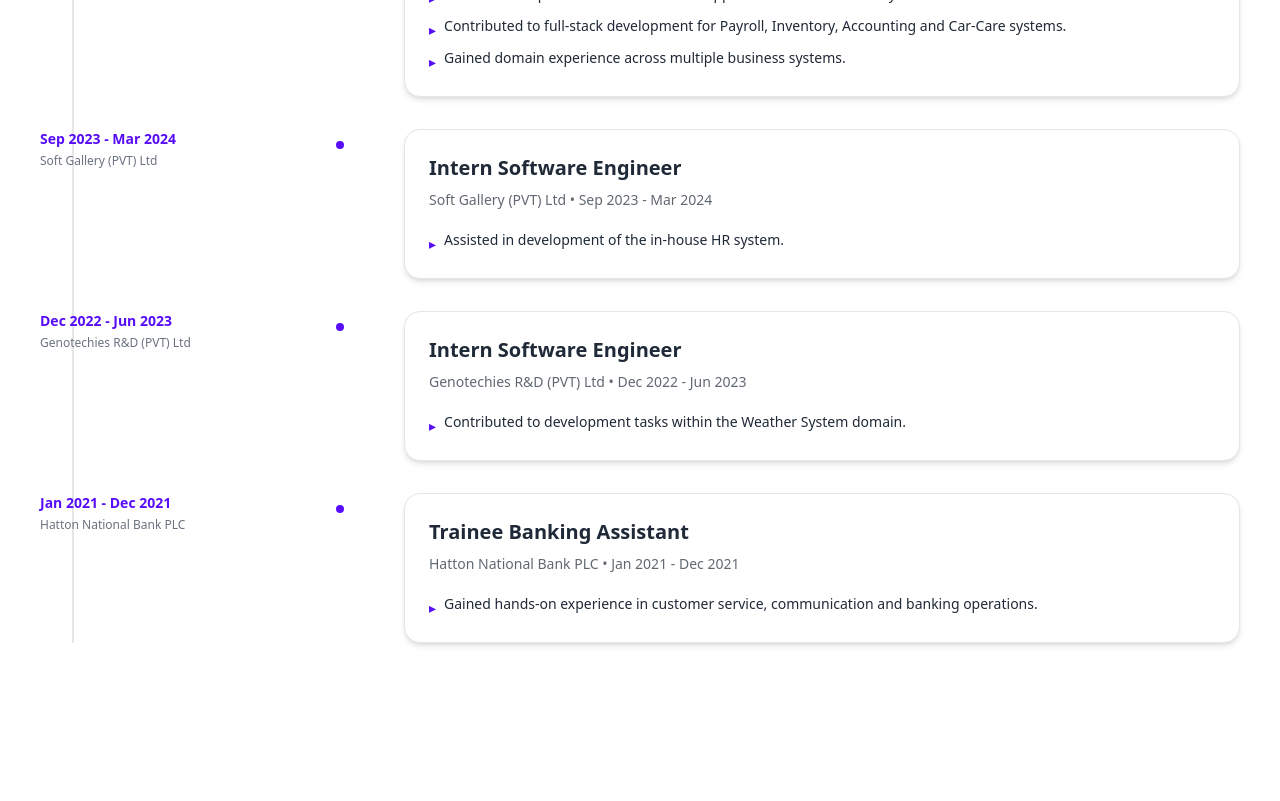
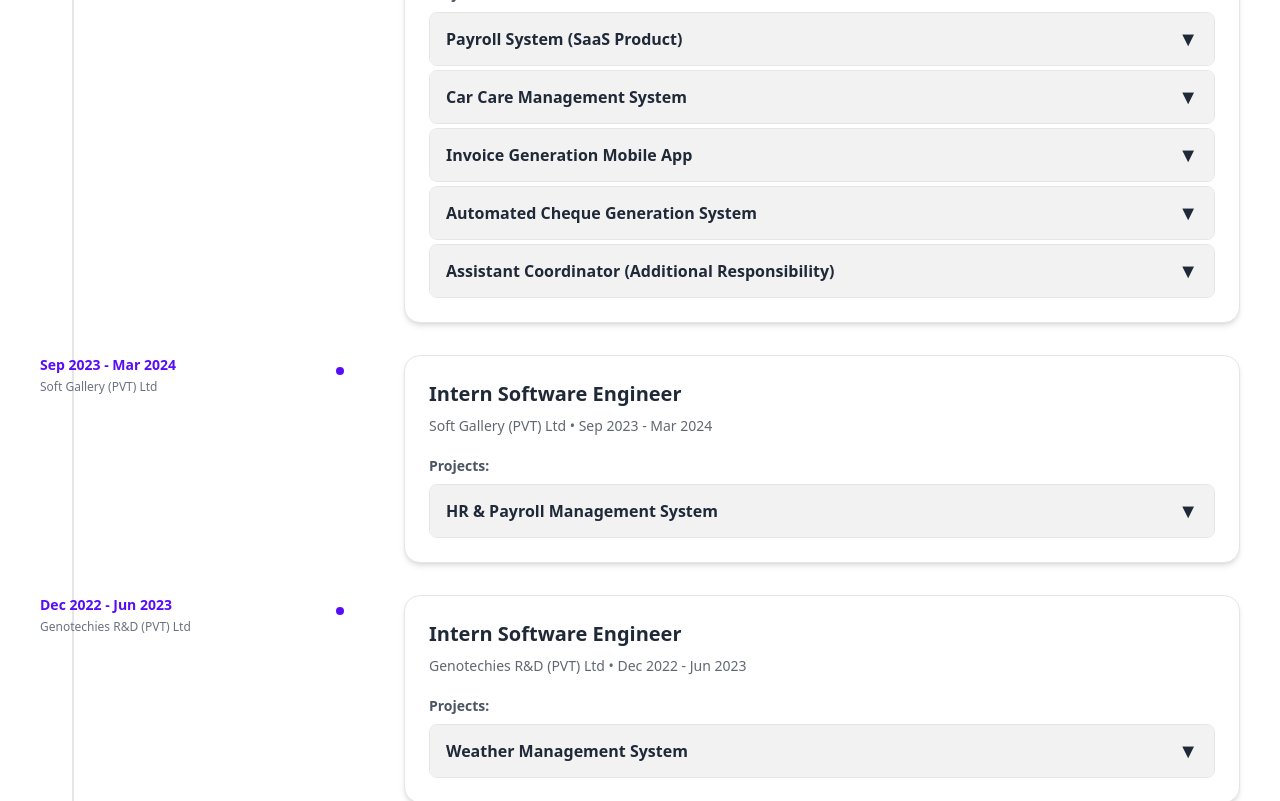
Before and after one commit to Amaya-2001/My-Portfolio, a React (Create React App) app: page / in a window 1280 px wide. Shown: the part 2260-3061 px from the top of the page. Built offline with nearby package versions, Linux system fonts and the light colour scheme.

Commit message:
add indetail experience section

```diff
--- a/src/data/profile.js
+++ b/src/data/profile.js
@@ -74,6 +74,59 @@
             "MUI",
             "Tailwind CSS",
         ],
+        projects: [
+            {
+                name: "Payroll System (SaaS Product)",
+                role: "Full Stack Developer",
+                description: [
+                    "Worked as a Full Stack Developer on the company's Payroll Management SaaS platform",
+                    "Developed and maintained features using React.js, ASP.NET Core, and MS SQL Server",
+                    "Implemented new features and customer-specific enhancements based on client requirements",
+                    "Debugged and resolved application issues to ensure system stability and performance",
+                    "Participated in code reviews with senior engineers to maintain code quality and follow best practices"
+                ],
+                technologies: ["React.js", "ASP.NET Core", "MS SQL Server", "Dapper"]
+            },
+            {
+                name: "Car Care Management System",
+                role: "Full Stack Developer",
+                description: [
+                    "Contributed to the maintenance and enhancement phase of the system for multiple customers",
+                    "Implemented customer-requested updates and improvements",
+                    "Gained domain knowledge in service station operations and inventory management processes"
+                ],
+                technologies: ["React.js", "ASP.NET Core", "MS SQL Server"]
+            },
+            {
+                name: "Invoice Generation Mobile App",
+                role: "Mobile Developer",
+                description: [
+                    "Developed a mobile trading and invoice generation application using React Native",
+                    "Integrated backend APIs built with ASP.NET Core",
+                    "Enabled businesses to generate and manage invoices directly through mobile devices"
+                ],
+                technologies: ["React Native", "ASP.NET Core"]
+            },
+            {
+                name: "Automated Cheque Generation System",
+                role: "Full Stack Developer",
+                description: [
+                    "Developed a web-based cheque generation system using React.js and ASP.NET Core",
+                    "Designed reusable modules allowing organizations to generate bank cheques with customizable formats"
+                ],
+                technologies: ["React.js", "ASP.NET Core"]
+            },
+            {
+                name: "Assistant Coordinator (Additional Responsibility)",
+                role: "Assistant Coordinator",
+                description: [
+                    "Conducted product demonstrations for potential clients",
+                    "Assisted project managers with sprint planning activities",
+                    "Coordinated and organized client meetings and internal team meetings"
+                ],
+                technologies: []
+            }
+        ]
     },
     {
         role: "Intern Software Engineer",
@@ -81,6 +134,21 @@
         period: "Sep 2023 - Mar 2024",
         description: ["Assisted in development of the in-house HR system."],
         technologies: ["C#", ".NET Framework", "jQuery", "JavaScript", "MS SQL"],
+        projects: [
+            {
+                name: "HR & Payroll Management System",
+                role: "Intern Software Engineer",
+                description: [
+                    "Contributed to the development of the company's HR and Payroll Management System under the guidance of senior developers",
+                    "Worked within an Agile development environment, collaborating with the development team on ongoing tasks and improvements",
+                    "Learned and followed GitHub workflow practices, including version control, branching, and pull requests",
+                    "Assisted with Azure deployment activities for the application",
+                    "Collaborated with the QA team to identify and fix bugs, improving system stability",
+                    "Participated in system language localization, translating parts of the system to support Arabic-speaking users in deployed regions"
+                ],
+                technologies: ["C#", ".NET Framework", "jQuery", "JavaScript", "MS SQL", "Azure", "GitHub"]
+            }
+        ]
     },
     {
         role: "Intern Software Engineer",
@@ -88,6 +156,21 @@
         period: "Dec 2022 - Jun 2023",
         description: ["Contributed to development tasks within the Weather System domain."],
         technologies: ["React", "Node.js", "Express", "MongoDB", "Angular"],
+        projects: [
+            {
+                name: "Weather Management System",
+                role: "Intern Software Engineer",
+                description: [
+                    "Developed a chat application module for the system with minimal supervision from senior developers",
+                    "Worked with the MERN stack (MongoDB, Express.js, React.js, Node.js) and strengthened full-stack development skills",
+                    "Applied coding best practices and improved code quality through structured development practices",
+                    "Contributed beyond development by supporting UI/UX design, marketing activities, and IoT device integration used to collect weather data",
+                    "Delivered weekly technical presentations, exploring and introducing new technologies to the team",
+                    "Wrote technical articles on Medium, sharing knowledge and documenting learnings during the project"
+                ],
+                technologies: ["MongoDB", "Express.js", "React.js", "Node.js", "IoT"]
+            }
+        ]
     },
     {
         role: "Trainee Banking Assistant",
```
